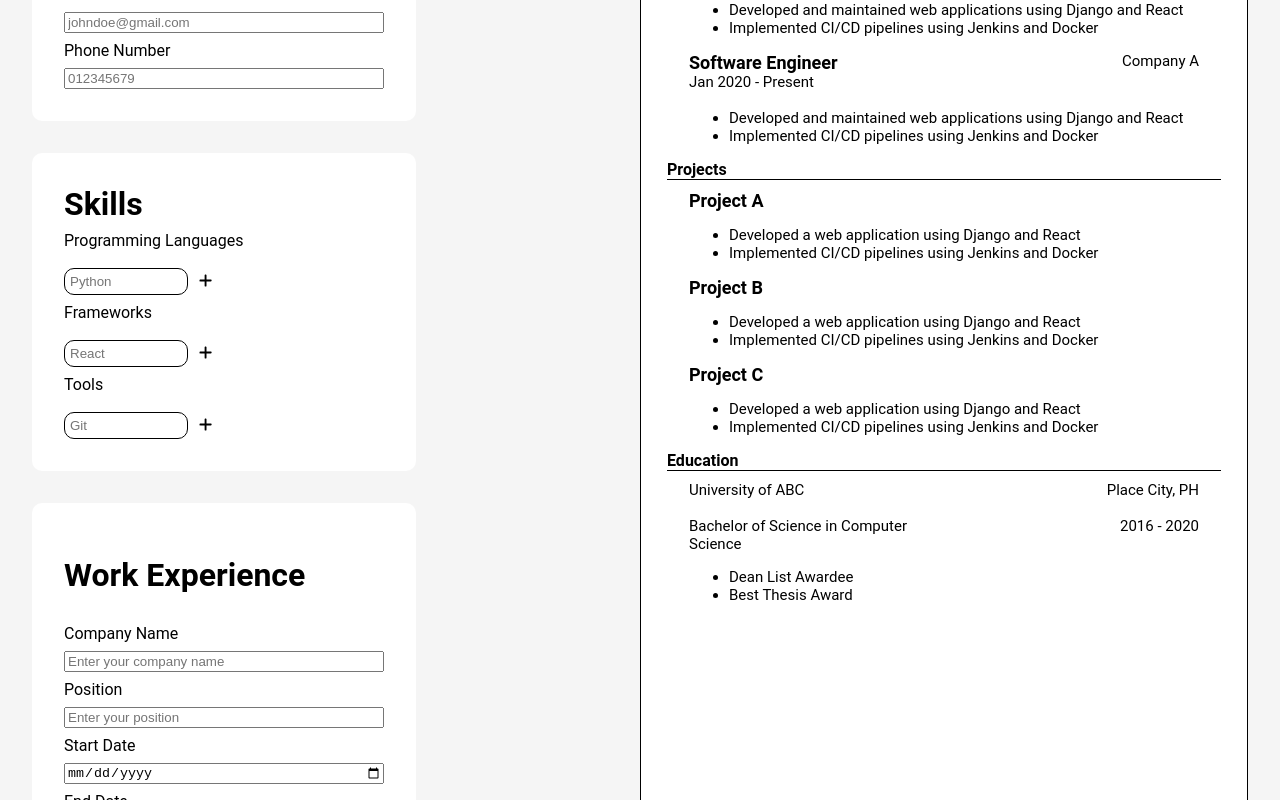
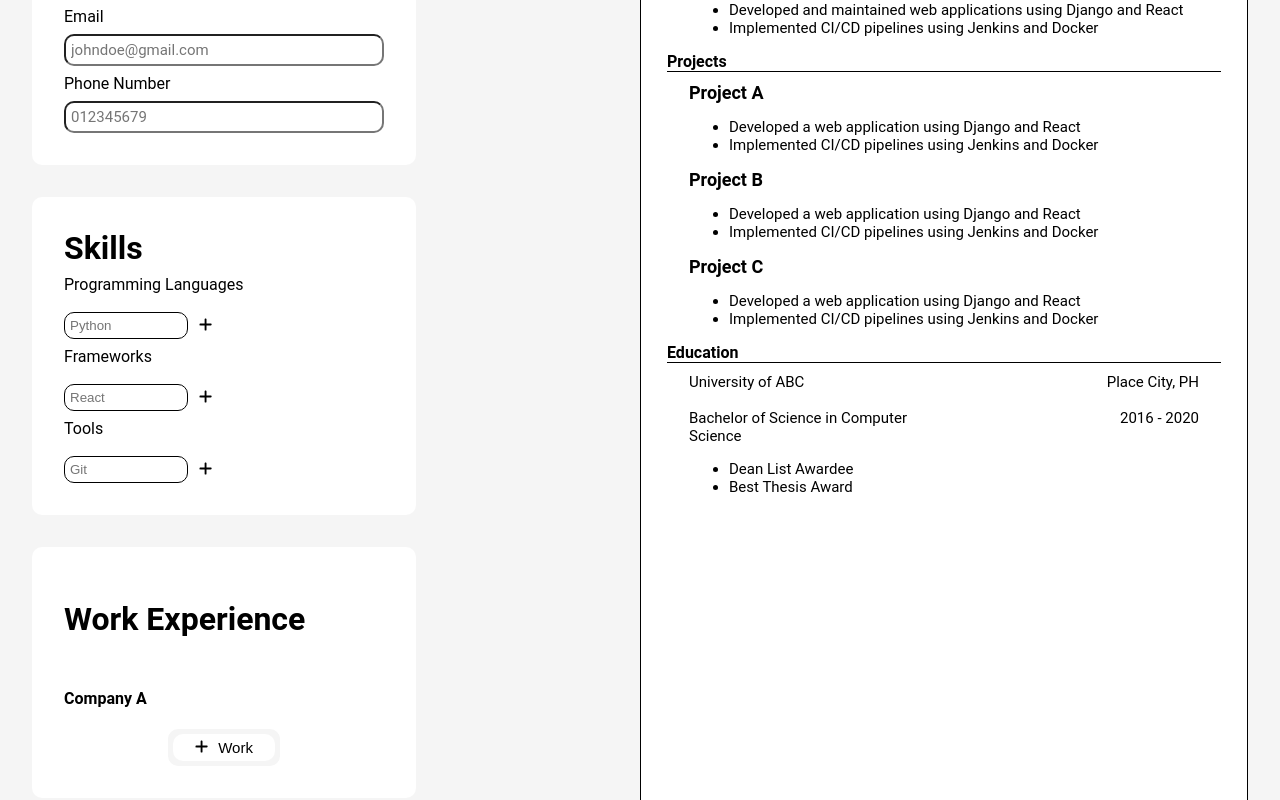
Before and after one commit to Veritaaaas/cv-maker, a React (Vite) app in the folder app-cv-maker/: page / in a window 1280 px wide. Shown: the part 280-1080 px from the top of the page. Built offline with nearby package versions, Linux system fonts and the light colour scheme.

Commit message:
added the work_experience section and connected it to the resume

```diff
--- a/app-cv-maker/src/App.jsx
+++ b/app-cv-maker/src/App.jsx
@@ -14,6 +14,19 @@ function App() {
   const [languages, setLanguages] = useState([]);
   const [frameworks, setFrameworks] = useState([]);
   const [tools, setTools] = useState([]);
+
+  const [works, setWorks] = useState([
+    {
+      companyName: 'Company A',
+      position: 'Software Engineer',
+      timeFrame: 'Jan 2020 - Present',
+      contributions: [
+        'Developed and maintained web applications using Django and React',
+        'Implemented CI/CD pipelines using Jenkins and Docker',
+      ],
+    },
+    // more works...
+  ]);
 
  return (
     <div className="content">
@@ -36,7 +49,7 @@ const [tools, setTools] = useState([]);
           tools={tools}
           setTools={setTools}
         />
-        <Work_experience />
+        <Work_experience works={works} setWorks={setWorks} />
         <Education />
       </div>
       <div className="output-container">
@@ -49,6 +62,8 @@ const [tools, setTools] = useState([]);
           languages={languages.length > 0 ? languages : ['Python', 'JavaScript', 'Java']}
           frameworks={frameworks.length > 0 ? frameworks : ['React', 'Django', 'Spring']}
           tools={tools.length > 0 ? tools : ['Docker', 'Jenkins', 'Git']}
+
+          works={works}
         />
       </div>
     </div>
--- a/app-cv-maker/src/General_information.jsx
+++ b/app-cv-maker/src/General_information.jsx
@@ -1,4 +1,5 @@
 import React from 'react';
+import './general_info.css';
 
 function General_information({ fullName, setFullName, email, setEmail, phoneNumber, setPhoneNumber, address, setAddress }) {
     return (
--- a/app-cv-maker/src/Resume.jsx
+++ b/app-cv-maker/src/Resume.jsx
@@ -11,7 +11,9 @@ function Resume(
 
         languages,
         frameworks,
-        tools
+        tools,
+
+        works
     }) {
     return (
         <div className="Resume">
@@ -48,32 +50,22 @@ function Resume(
             <div className="experience">
                 <h4>Work Experience</h4>
                 <div className="job-list">
-                    <div className="job">
+                    {works.map((work, index) => (
+                    <div className="job" key={index}>
                         <div className="primary-info">
-                            <div className="job-title">Software Engineer</div>
-                            <div className="company">Company A</div>
-                            <div className="date">Jan 2020 - Present</div>
+                        <div className="job-title">{work.position}</div>
+                        <div className="company">{work.companyName}</div>
+                        <div className="date">{work.timeFrame}</div>
                         </div>
                         <div className="job-description">
-                            <ul>
-                                <li>Developed and maintained web applications using Django and React</li>
-                                <li>Implemented CI/CD pipelines using Jenkins and Docker</li>
-                            </ul>
+                        <ul>
+                            {work.contributions.map((contribution, index) => (
+                            <li key={index}>{contribution}</li>
+                            ))}
+                        </ul>
                         </div>
                     </div>
-                    <div className="job">
-                        <div className="primary-info">
-                            <div className="job-title">Software Engineer</div>
-                            <div className="company">Company A</div>
-                            <div className="date">Jan 2020 - Present</div>
-                        </div>
-                        <div className="job-description">
-                            <ul>
-                                <li>Developed and maintained web applications using Django and React</li>
-                                <li>Implemented CI/CD pipelines using Jenkins and Docker</li>
-                            </ul>
-                        </div>
-                    </div>
+                    ))}
                 </div>
             </div>
 
--- a/app-cv-maker/src/Work_experience.jsx
+++ b/app-cv-maker/src/Work_experience.jsx
@@ -1,20 +1,128 @@
+import React, { useState } from 'react';
+import { FontAwesomeIcon } from '@fortawesome/react-fontawesome'
+import { faPlus, faXmark, faTrash } from '@fortawesome/free-solid-svg-icons';
+import './work.css';
 
-function Work_experience() {
-    return (
-        <div className="Experience">
-            <h1>Work Experience</h1>
-            <label>Company Name</label>
-            <input type="text" placeholder="Enter your company name" />
-            <label>Position</label>
-            <input type="text" placeholder="Enter your position" />
-            <label>Start Date</label>
-            <input type="date" />
-            <label>End Date</label>
-            <input type="date" />
-            <label>Description</label>
-            <textarea placeholder="Enter your description" />
+function Work_experience({ works, setWorks }) {
+  const [isAdding, setIsAdding] = useState(false);
+  const [companyName, setCompanyName] = useState('');
+  const [position, setPosition] = useState('');
+  const [timeFrame, setTimeFrame] = useState('');
+  const [contributions, setContributions] = useState(['']);
+  const [editingIndex, setEditingIndex] = useState(null);
+
+  const handleAddClick = () => {
+    setIsAdding(true);
+  };
+
+  const handleSaveClick = () => {
+    if (editingIndex !== null) {
+      const newWorks = [...works];
+      newWorks[editingIndex] = { companyName, position, timeFrame, contributions };
+      setWorks(newWorks);
+      setEditingIndex(null);
+    } else {
+      setWorks([...works, { companyName, position, timeFrame, contributions }]);
+    }
+    setIsAdding(false);
+    setCompanyName('');
+    setPosition('');
+    setTimeFrame('');
+    setContributions(['']);
+  };
+
+  const handleWorkClick = (work, index) => {
+    setIsAdding(true);
+    setCompanyName(work.companyName);
+    setPosition(work.position);
+    setTimeFrame(work.timeFrame);
+    setContributions(work.contributions);
+    setEditingIndex(index);
+  };
+
+  const handleRemoveContributionClick = (index) => {
+    const values = [...contributions];
+    values.splice(index, 1);
+    setContributions(values);
+  };
+
+  const handleCancelClick = () => {
+    setIsAdding(false);
+    setCompanyName('');
+    setPosition('');
+    setTimeFrame('');
+    setContributions(['']);
+    setEditingIndex(null);
+  };
+
+  const handleDeleteClick = () => {
+    if (editingIndex !== null) {
+      const newWorks = [...works];
+      newWorks.splice(editingIndex, 1);
+      setWorks(newWorks);
+      setIsAdding(false);
+      setCompanyName('');
+      setPosition('');
+      setTimeFrame('');
+      setContributions(['']);
+      setEditingIndex(null);
+    }
+  };
+
+  return (
+    <div className="Experience">
+      <h1>Work Experience</h1>
+      <div className="works-list">
+        {works.map((work, index) => (
+          <div className="work" key={index} onClick={() => handleWorkClick(work, index)}>
+            <h4>{work.companyName}</h4>
+          </div>
+        ))}
+        <div className="add-work">
+          {!isAdding && (
+            <button className="add-work-button" onClick={handleAddClick}>
+              <div className="add-div"><FontAwesomeIcon icon={faPlus} className="add-icon"/>Work</div>
+            </button>
+          )}
+          {isAdding && (
+            <div className="work-form">
+              <label>Company</label>
+              <input type="text" placeholder="Company Name" value={companyName} onChange={(e) => setCompanyName(e.target.value)} />
+              <label>Position</label>
+              <input type="text" placeholder="Position" value={position} onChange={(e) => setPosition(e.target.value)} />
+              <label>Time Frame</label>
+              <input type="text" placeholder="Time Frame" value={timeFrame} onChange={(e) => setTimeFrame(e.target.value)} />
+              <label>Contributions</label>
+              <div className="contributions">
+                {contributions.map((contribution, index) => (
+                  <div className="contribution" key={index}>
+                    <input value={contribution} onChange={(e) => {
+                      const values = [...contributions];
+                      values[index] = e.target.value;
+                      setContributions(values);
+                    }} />
+                    <button className="remove" onClick={() => handleRemoveContributionClick(index)}><FontAwesomeIcon icon={faXmark} /></button>
+                  </div>
+                ))}
+              </div>
+              <div className="add-contribution">
+                <button className="add" onClick={() => setContributions([...contributions, ''])}><FontAwesomeIcon icon={faPlus} /></button>
+              </div>
+              <div className='work-form-options'>
+                <div>
+                  <button className='delete' onClick={handleDeleteClick}><FontAwesomeIcon icon={faTrash} className="trash-icon"/>Delete</button>
+                </div>
+                <div>
+                  <button className='cancel' onClick={handleCancelClick}>Cancel</button>
+                  <button className='save' onClick={handleSaveClick}>Save</button>
+                </div>
+              </div>
+            </div>
+          )}
         </div>
-    )
+      </div>
+    </div>
+  );
 }
 
 export default Work_experience;
--- a/app-cv-maker/src/index.css
+++ b/app-cv-maker/src/index.css
@@ -15,17 +15,6 @@ html, body {
     padding: 2rem;
 }
 
-.Personal-Information {
-    display: flex;
-    max-width: 20rem;
-    flex-direction: column;
-    font-family: var(--main-font);
-    background-color: #ffff;
-    padding: 2rem;
-    border-radius: 10px;
-    row-gap: 0.5rem;
-    margin-bottom: 2rem;
-}
 
 .Education {
     display: flex;
--- a/app-cv-maker/src/skills.css
+++ b/app-cv-maker/src/skills.css
@@ -28,7 +28,7 @@
     font-size: 15px;
     border-radius: 10px;
     gap: 10px;
-    background-color: #84fa96 ;
+    background-color: rgb(237, 237, 237);
 }
 
 .programming-language p {
@@ -81,7 +81,7 @@
     font-size: 15px;
     border-radius: 10px;
     gap: 10px;
-    background-color: #84fa96 ;
+    background-color: rgb(237, 237, 237);
 }
 
 .framework p {
@@ -133,7 +133,7 @@
     font-size: 15px;
     border-radius: 10px;
     gap: 10px;
-    background-color: #84fa96 ;
+    background-color: rgb(237, 237, 237);
 }
 
 .tool p {
--- /dev/null
+++ b/app-cv-maker/src/work.css
@@ -0,0 +1,113 @@
+.add-work {
+    display: flex;
+    justify-content: center;
+}
+
+.add-work .add-work-button {
+    background-color: #f5f5f5;
+    padding: 5px;
+    width: 7rem;
+    border-radius: 10px;
+    border: none;
+    cursor: pointer;
+}
+
+.add-work .add-work-button .add-div {
+    height: fit-content;
+    justify-content: center;
+    border-radius: 10px;
+    border: none;
+    font-size: 15px;
+    padding: 5px;
+    display: flex;
+    background-color: white;
+}
+
+.add-work .add-work-button .add-div .add-icon {
+    margin-right: 10px;
+}
+
+.work-form {
+    display: flex;
+    flex-direction: column;
+    width: 100%;
+    align-items: flex-start;
+    row-gap: 0.5rem;
+}
+
+.contributions {
+    display: flex;
+    flex-direction: column;
+}
+
+.contributions .contribution {
+    display: flex;
+    align-items: center;
+    max-width: fit-content;
+    padding: 5px;
+    font-size: 15px;
+    border-radius: 10px;
+    gap: 10px;
+    background-color: rgb(237, 237, 237);
+}
+
+.contribution p {
+    margin: 0;
+}
+
+.contribution .remove {
+    font-family: var(--main-font);
+    font-size: 20px;
+    background-color: transparent;
+    border: none;
+    cursor: pointer;
+}
+
+.add-contribution {
+    width: 100%;
+    display: flex;
+    align-items: center;
+    justify-content: center;
+}
+
+.add-contribution button {
+    font-family: var(--main-font);
+    font-size: 20px;
+    background-color: transparent;
+    border: none;
+    cursor: pointer;
+}
+
+.work-form-options {
+    display: grid;
+    width: 100%;
+    justify-content: start;
+    grid-template-columns: 3fr 1fr;
+    margin-top: 1rem;
+}
+
+.work-form-options button {
+    color: #7c7c7c;
+    padding: 10px;
+    font-size: 15px;
+    font-weight: bold;
+    border: 1px solid black;
+    border-radius: 10px;
+    background-color: white;
+    cursor: pointer;
+}
+
+.work-form-options div {
+    display: flex;
+    justify-content: flex-start;
+    gap: 15px;
+}
+
+.trash-icon {
+    margin-right: 10px;
+}
+
+.work-form .save {
+    background-color: #4681f4;
+    color: white;
+}
```
Lines whose indentation alone changed are shown as unchanged.
